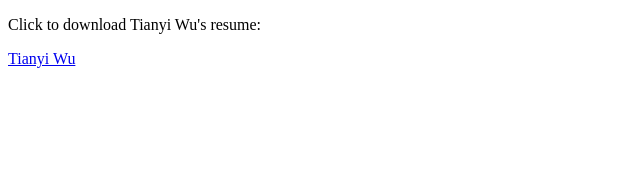
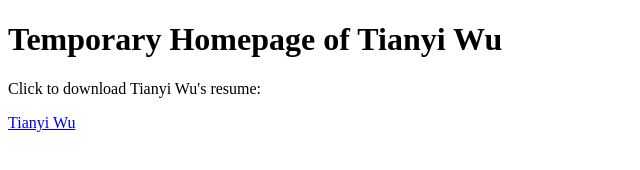
Before and after one commit to crasysky/crasysky.github.io, a plain HTML site: page index.html in a window 1280 px wide. Shown: the whole page, without its empty margins (0-640 px from the left). Drawn offline with Linux system fonts and the light colour scheme.

Commit message:
Update index.html

```diff
--- a/index.html
+++ b/index.html
@@ -5,6 +5,7 @@
     <meta charset="UTF-8">
 </head>
 <body>
+    <h1>Temporary Homepage of Tianyi Wu</h1>
     <p> Click to download Tianyi Wu's resume: </p>
     <a href="resume.pdf" download>Tianyi Wu</a>
 </body>
```
